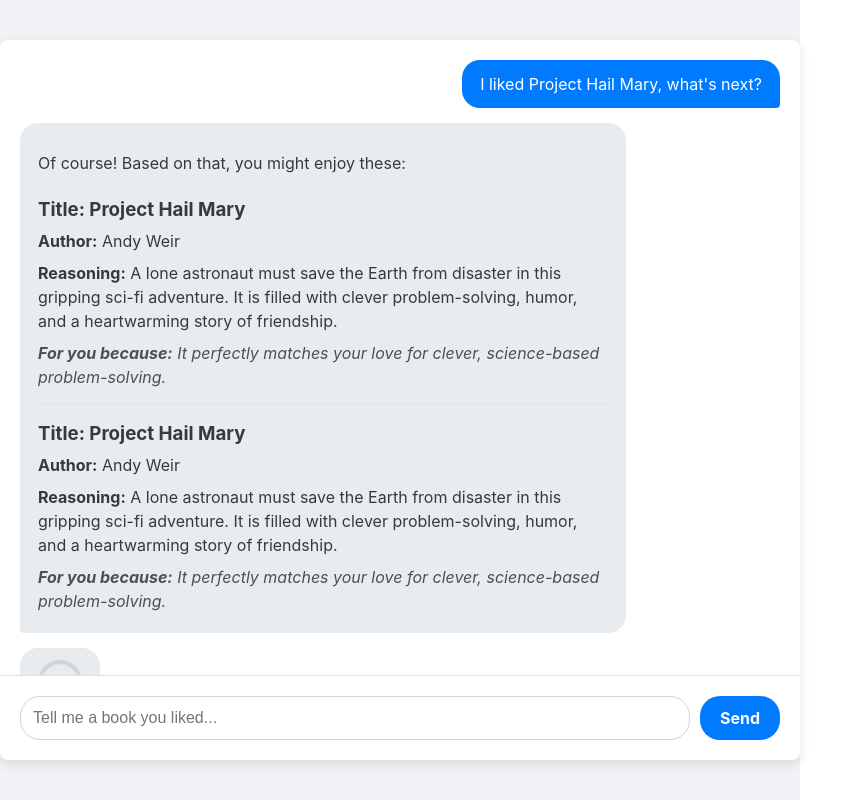
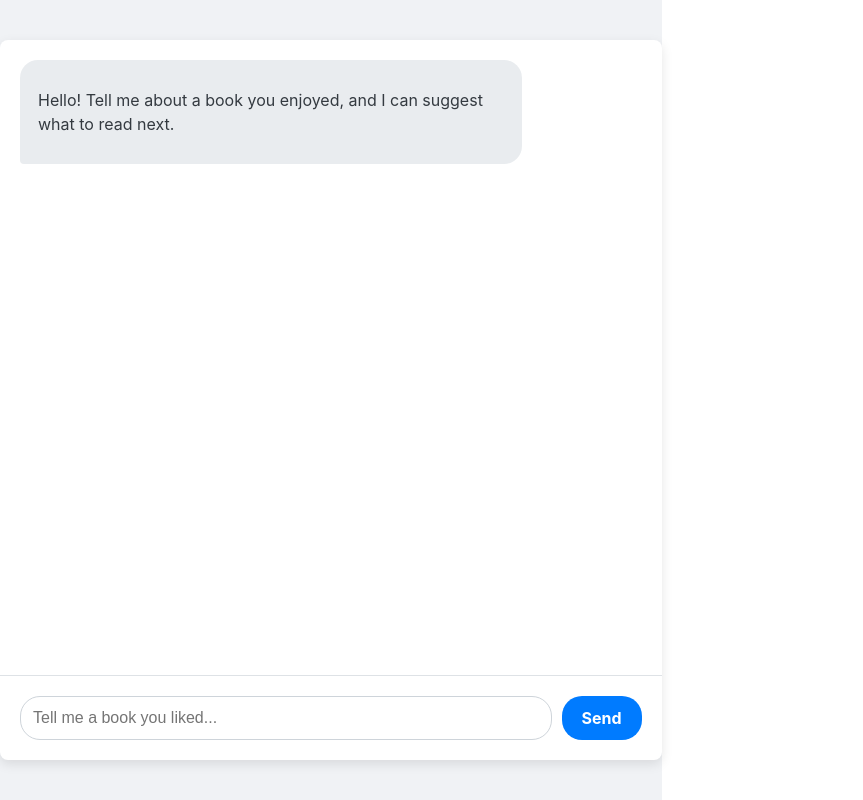
Before and after one commit to avicado-codes/3rd-sem-college-assignments, a React (Vite) app in the folder AI-Book-Recommendation-System/client/: page / in a window 1280 px wide. Shown: the whole page, without its empty margins (0-863 px from the left). Built offline with nearby package versions, Linux system fonts and the light colour scheme.

Commit message:
feat: connect frontend to mock backend api

```diff
--- a/AI-Book-Recommendation-System/client/src/App.jsx
+++ b/AI-Book-Recommendation-System/client/src/App.jsx
@@ -1,45 +1,109 @@
-// src/App.jsx
-import React from 'react';
+// client/src/App.jsx
+import React, { useState, useEffect, useRef } from 'react';
 import BookCard from './components/BookCard';
 import LoadingSpinner from './components/LoadingSpinner';
 import './App.css';
 
-// Mock data to display our components statically
-const mockBook = {
-  title: 'Project Hail Mary',
-  author: 'Andy Weir',
-  reasoning: 'A lone astronaut must save the Earth from disaster in this gripping sci-fi adventure. It is filled with clever problem-solving, humor, and a heartwarming story of friendship.',
-  foryoubecause: 'It perfectly matches your love for clever, science-based problem-solving.',
+function App() {
+  const [messages, setMessages] = useState([
+    {
+      sender: 'ai',
+      type: 'text',
+      content: 'Hello! Tell me about a book you enjoyed, and I can suggest what to read next.'
+    }
+  ]);
+  const [userInput, setUserInput] = useState('');
+  const [isLoading, setIsLoading] = useState(false);
+  const chatWindowRef = useRef(null);
+
+  // Effect to scroll to the bottom of the chat window when new messages are added
+  useEffect(() => {
+    if (chatWindowRef.current) {
+      chatWindowRef.current.scrollTop = chatWindowRef.current.scrollHeight;
+    }
+  }, [messages, isLoading]);
+
+
+  const handleSubmit = async (e) => {
+    e.preventDefault();
+    if (!userInput.trim()) return; // Don't send empty messages
+
+    const newUserMessage = {
+      sender: 'user',
+      type: 'text',
+      content: userInput,
+    };
+    setMessages((prevMessages) => [...prevMessages, newUserMessage]);
+    setUserInput('');
+    setIsLoading(true);
+
+    try {
+      const response = await fetch('http://localhost:3001/api/recommendations', {
+        method: 'POST',
+        headers: {
+          'Content-Type': 'application/json',
+        },
+        body: JSON.stringify({ prompt: userInput }),
+      });
+
+      if (!response.ok) {
+        throw new Error('Network response was not ok');
+      }
+
+      const data = await response.json();
+
+      const newAiMessage = {
+        sender: 'ai',
+        type: 'books',
+        content: data.recommendations,
+      };
+      setMessages((prevMessages) => [...prevMessages, newAiMessage]);
+
+    } catch (error) {
+      console.error('Fetch error:', error);
+      const errorMessage = {
+        sender: 'ai',
+        type: 'text',
+        content: 'Sorry, I had trouble getting recommendations. Please try again later.',
+      };
+      setMessages((prevMessages) => [...prevMessages, errorMessage]);
+    } finally {
+      setIsLoading(false);
+    }
   };
 
-function App() {
   return (
     <div className="chat-container">
-      <div className="chat-window">
-        {/* Example User Message */}
-        <div className="message user-message">
-          I liked Project Hail Mary, what's next?
+      <div className="chat-window" ref={chatWindowRef}>
+        {messages.map((msg, index) => (
+          <div key={index} className={`message ${msg.sender}-message`}>
+            {msg.type === 'text' && <p>{msg.content}</p>}
+            {msg.type === 'books' && (
+              <div>
+                <p>Of course! Based on that, you might enjoy these:</p>
+                {msg.content.map((book, bookIndex) => (
+                  <BookCard key={bookIndex} book={book} />
+                ))}
               </div>
-
-        {/* Example AI Response */}
-        <div className="message ai-message">
-          <p>Of course! Based on that, you might enjoy these:</p>
-          <BookCard book={mockBook} />
-          <BookCard book={mockBook} />
+            )}
           </div>
-
-        {/* Example Loading State */}
+        ))}
+        {isLoading && (
           <div className="message ai-message">
             <LoadingSpinner />
           </div>
+        )}
       </div>
 
-      <form className="input-form">
+      <form className="input-form" onSubmit={handleSubmit}>
         <input
           type="text"
+          value={userInput}
+          onChange={(e) => setUserInput(e.target.value)}
           placeholder="Tell me a book you liked..."
+          disabled={isLoading}
         />
-        <button type="submit">Send</button>
+        <button type="submit" disabled={isLoading}>Send</button>
       </form>
     </div>
   );
```
Lines whose indentation alone changed are shown as unchanged.
